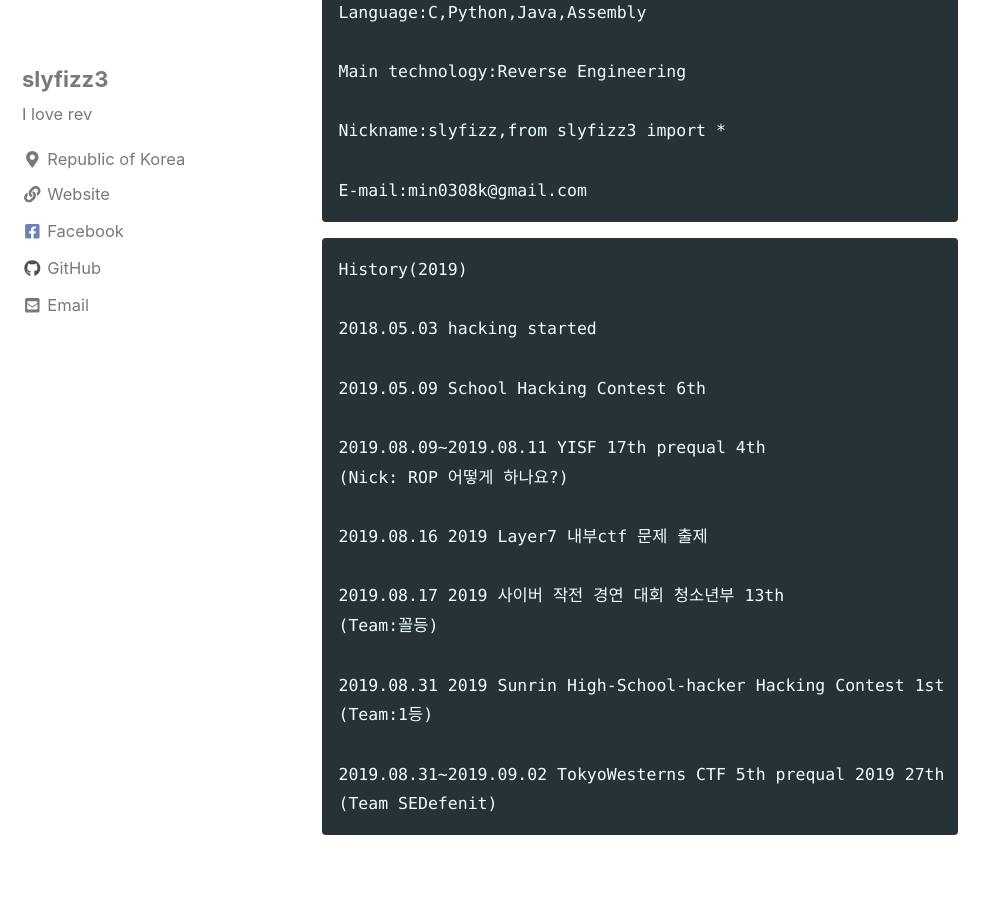
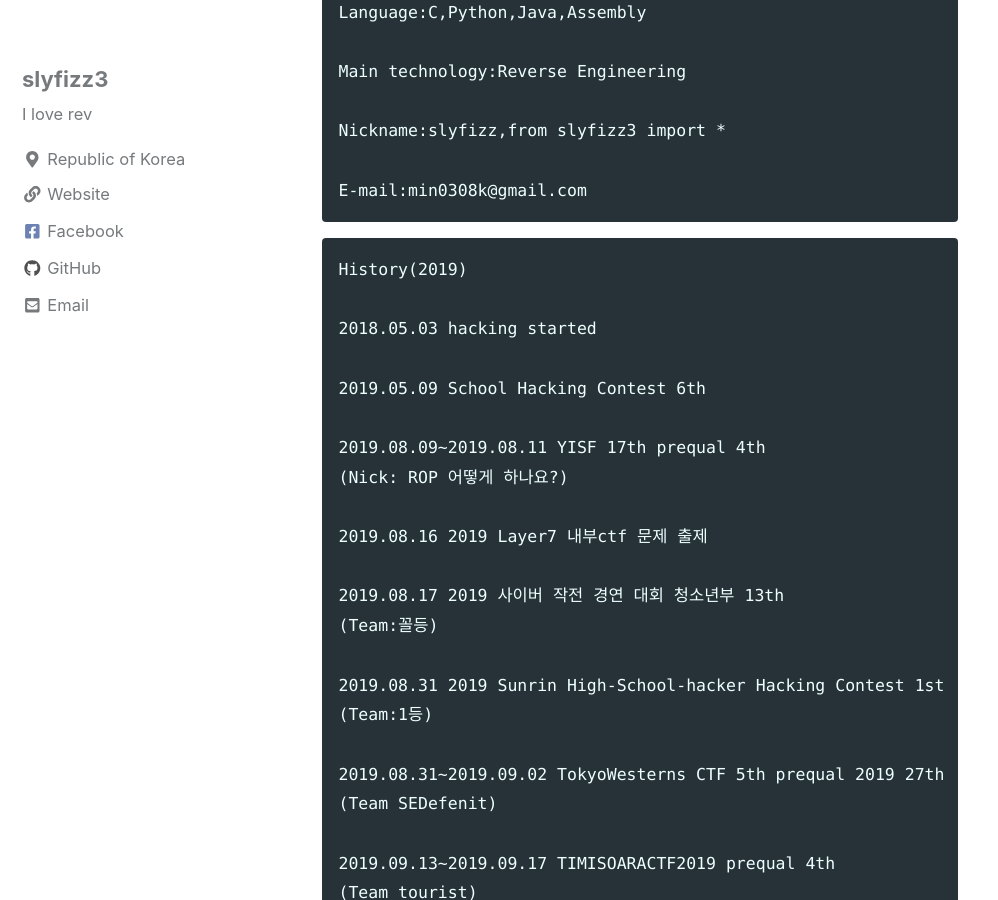
Before and after one commit to slyfizz3/slyfizz3.github.io, a Jekyll site: the page built from _pages/about.md, in a window 1280 px wide and 900 px high, scrolled down 419 px. Shown: the whole window, without its empty margins (0-998 px from the left). Built offline with Jekyll 4.4.1, drawn with Linux system fonts in a browser that asks for light colours; cached includes are drawn as plain includes; nearby versions of some CDN libraries.

Commit message:
Update about.md

````diff
--- a/_pages/about.md
+++ b/_pages/about.md
@@ -41,4 +41,8 @@ History(2019)
 
 2019.08.31~2019.09.02 TokyoWesterns CTF 5th prequal 2019 27th
 (Team SEDefenit)
+
+2019.09.13~2019.09.17 TIMISOARACTF2019 prequal 4th
+(Team tourist)
 ```
+```
````
